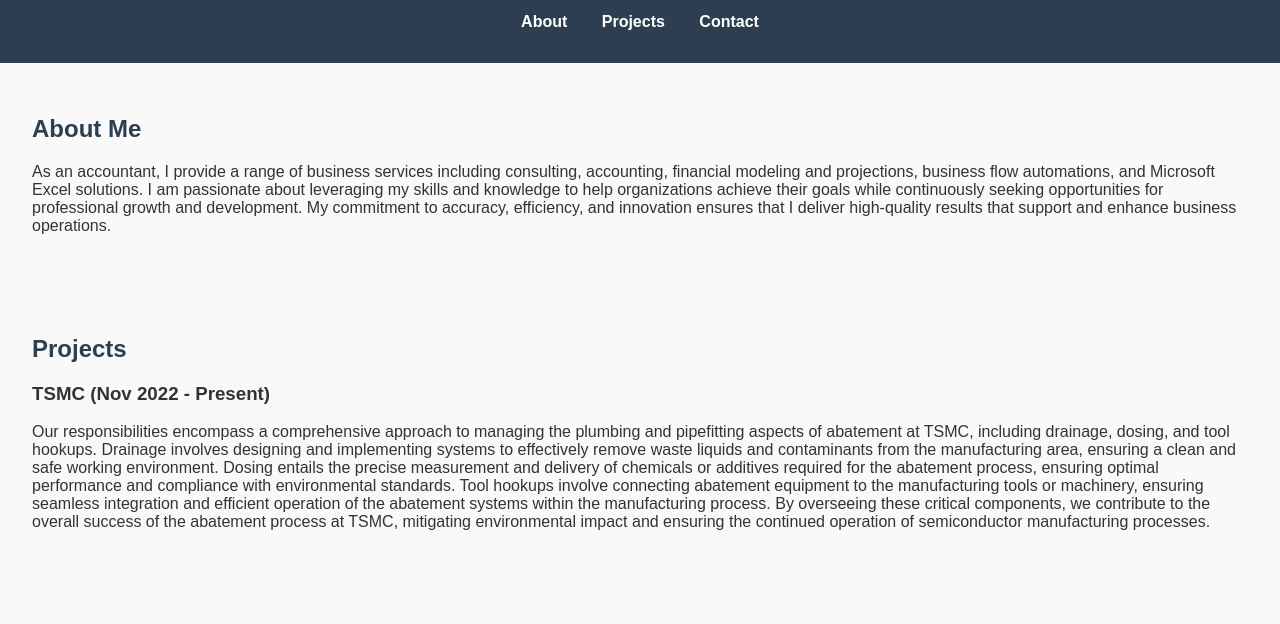
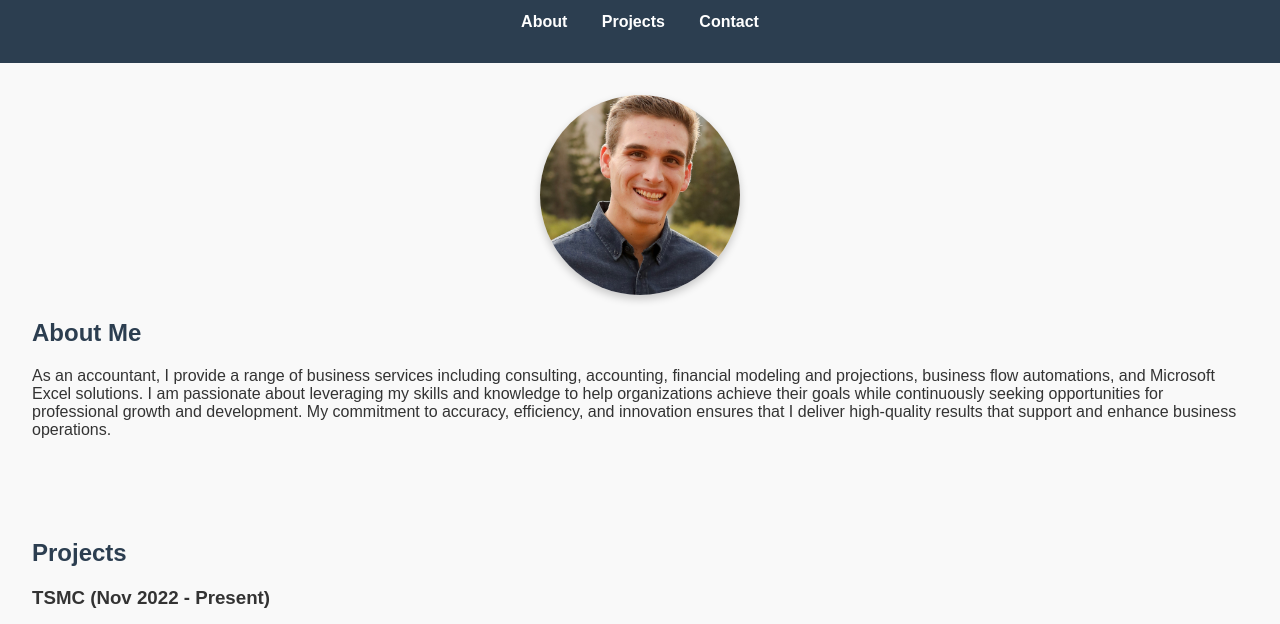
Before and after one commit to bryceincardone/bryce-portfolio, a plain HTML site: page index.html in a window 1280 px wide. Shown: the part 133-757 px from the top of the page. Drawn offline with Linux system fonts and the light colour scheme.

Commit message:
Update index.html

```diff
--- a/index.html
+++ b/index.html
@@ -53,6 +53,9 @@
   </header>
 
   <section id="about">
+    <div style="text-align:center; margin-bottom: 20px;">
+  <img src="Profile Pic.jpg" alt="Bryce Incardone" style="width:200px; height:200px; border-radius: 50%; object-fit: cover; box-shadow: 0 4px 8px rgba(0,0,0,0.2);">
+</div>
     <h2>About Me</h2>
     <p>
       As an accountant, I provide a range of business services including consulting, accounting, financial modeling and projections, business flow automations, and Microsoft Excel solutions. I am passionate about leveraging my skills and knowledge to help organizations achieve their goals while continuously seeking opportunities for professional growth and development. My commitment to accuracy, efficiency, and innovation ensures that I deliver high-quality results that support and enhance business operations.
```
